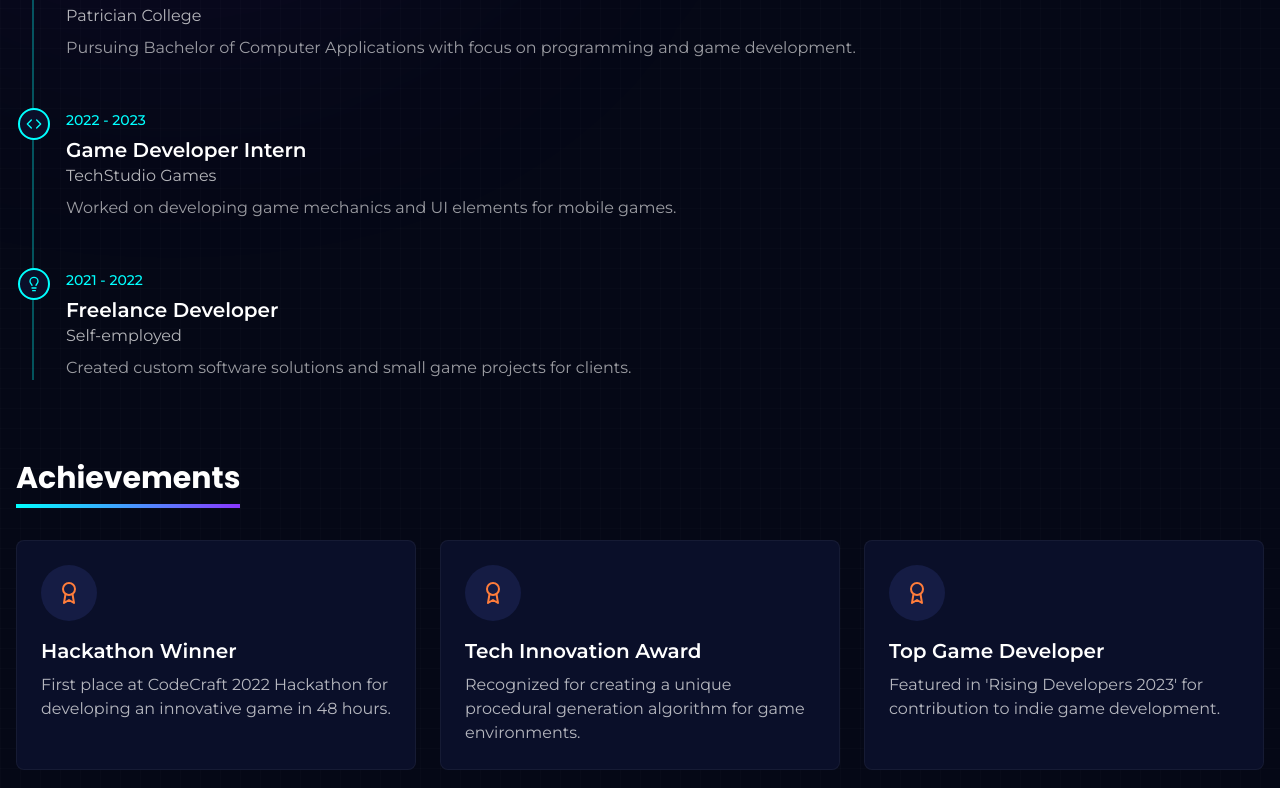
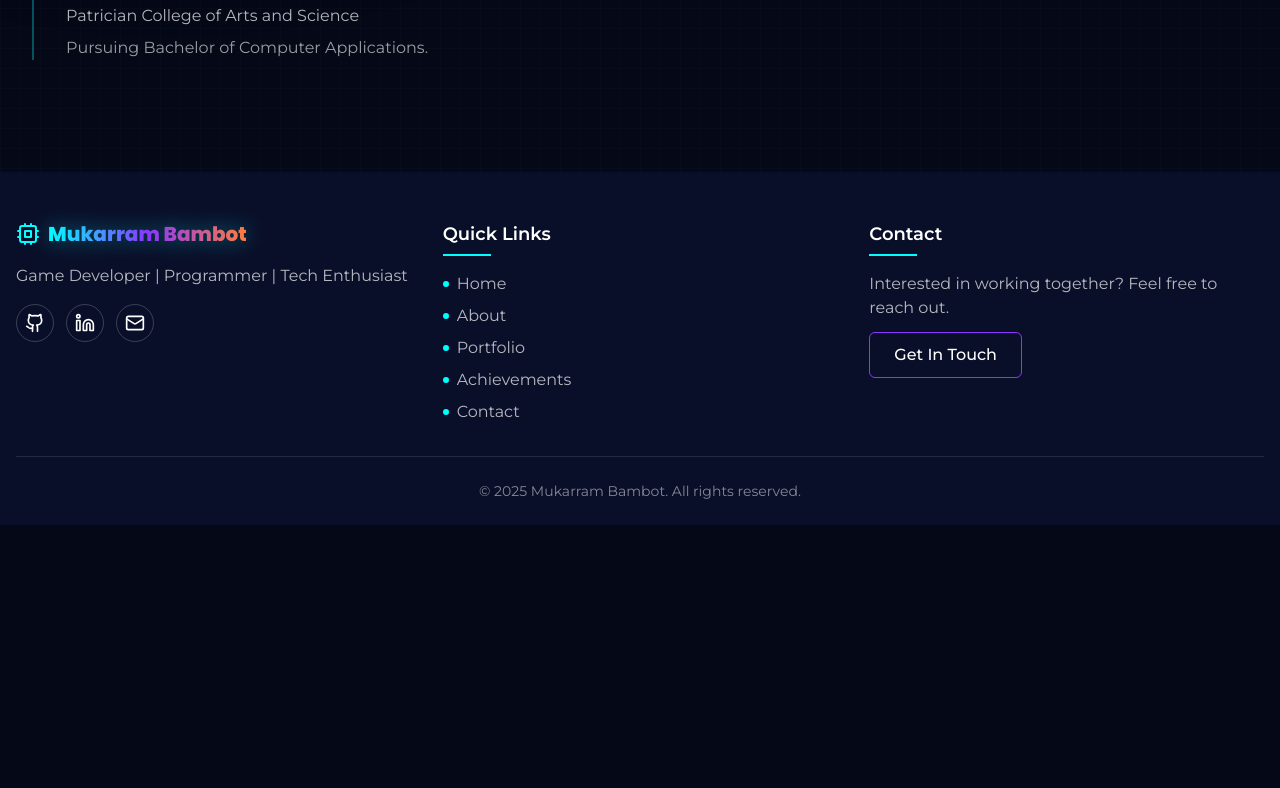
Before and after one commit to MukarramBambot/My-Portfolio, a React (Vite) app: page /about in a window 1280 px wide. Shown: the part 1392-2180 px from the top of the page. After the commit the page ends 1917 px from the top, so only its background shows below. Built offline with nearby package versions, Linux system fonts and the light colour scheme.

Commit message:
updation

```diff
--- a/src/pages/About.tsx
+++ b/src/pages/About.tsx
@@ -1,6 +1,6 @@
 import { motion } from 'framer-motion';
 import { Link } from 'react-router-dom';
-import { Code, Award, Lightbulb, GraduationCap } from 'lucide-react';
+import { Code, Lightbulb, GraduationCap } from 'lucide-react';
 import PageTransition from '../components/PageTransition';
 import SkillBar from '../components/SkillBar';
 
@@ -20,22 +20,10 @@ const About = ({ onHover }: AboutProps) => {
 
   const experiences = [
     {
-      year: "2023 - Present",
+      year: "2022 - 2025",
       title: "BCA Student",
-      company: "Patrician College",
-      description: "Pursuing Bachelor of Computer Applications with focus on programming and game development."
-    },
-    {
-      year: "2022 - 2023",
-      title: "Game Developer Intern",
-      company: "TechStudio Games",
-      description: "Worked on developing game mechanics and UI elements for mobile games."
-    },
-    {
-      year: "2021 - 2022",
-      title: "Freelance Developer",
-      company: "Self-employed",
-      description: "Created custom software solutions and small game projects for clients."
+      company: "Patrician College of Arts and Science",
+      description: "Pursuing Bachelor of Computer Applications."
     }
   ];
 
@@ -80,7 +68,7 @@ const About = ({ onHover }: AboutProps) => {
             >
               <div className="relative w-full max-w-md mx-auto lg:mx-0 aspect-[4/5] rounded-lg overflow-hidden border border-white/10 neon-border">
                 <img
-                  src="https://images.pexels.com/photos/2379005/pexels-photo-2379005.jpeg?auto=compress&cs=tinysrgb&w=1260&h=750&dpr=2"
+                  src="https://images.pexels.com/photos/2379005/pexels-photo-2379005.jpeg"
                   alt="Mukarram Bambot"
                   className="w-full h-full object-cover"
                 />
@@ -178,7 +166,7 @@ const About = ({ onHover }: AboutProps) => {
           </div>
 
           {/* Experience Timeline */}
-          <div className="mb-20">
+          <div>
             <motion.h2
               className="text-3xl font-poppins font-bold mb-8 relative pb-3 inline-block
               after:content-[''] after:absolute after:bottom-0 after:left-0 after:w-full after:h-1
@@ -202,60 +190,12 @@ const About = ({ onHover }: AboutProps) => {
                   viewport={{ once: true }}
                 >
                   <div className="absolute -left-12 w-8 h-8 bg-dark-200 rounded-full border-2 border-accent-cyan flex items-center justify-center">
-                    {index === 0 ? (
-                      <GraduationCap size={16} className="text-accent-cyan" />
-                    ) : index === 1 ? (
-                      <Code size={16} className="text-accent-cyan" />
-                    ) : (
-                      <Lightbulb size={16} className="text-accent-cyan" />
-                    )}
+                    <GraduationCap size={16} className="text-accent-cyan" />
                   </div>
                   <span className="text-sm text-accent-cyan font-medium">{exp.year}</span>
                   <h3 className="text-xl font-bold mt-1">{exp.title}</h3>
                   <p className="text-white/70 mb-2">{exp.company}</p>
                   <p className="text-white/60">{exp.description}</p>
-                </motion.div>
-              ))}
-            </div>
-          </div>
-
-          {/* Achievements */}
-          <div>
-            <motion.h2
-              className="text-3xl font-poppins font-bold mb-8 relative pb-3 inline-block
-              after:content-[''] after:absolute after:bottom-0 after:left-0 after:w-full after:h-1
-              after:bg-gradient-to-r after:from-accent-cyan after:to-accent-purple"
-              initial={{ opacity: 0, y: 20 }}
-              whileInView={{ opacity: 1, y: 0 }}
-              transition={{ duration: 0.6 }}
-              viewport={{ once: true }}
-            >
-              Achievements
-            </motion.h2>
-
-            <div className="grid grid-cols-1 md:grid-cols-3 gap-6">
-              {[1, 2, 3].map((item, index) => (
-                <motion.div
-                  key={index}
-                  className="bg-dark-200 p-6 rounded-lg border border-white/5 hover:border-accent-cyan/30 transition-all duration-300"
-                  initial={{ opacity: 0, y: 20 }}
-                  whileInView={{ opacity: 1, y: 0 }}
-                  transition={{ duration: 0.5, delay: index * 0.1 }}
-                  viewport={{ once: true }}
-                >
-                  <div className="p-3 bg-dark-300 rounded-full w-14 h-14 flex items-center justify-center mb-4">
-                    <Award className="text-accent-orange" />
-                  </div>
-                  <h3 className="text-xl font-bold mb-2">
-                    {index === 0 ? "Hackathon Winner" : index === 1 ? "Tech Innovation Award" : "Top Game Developer"}
-                  </h3>
-                  <p className="text-white/70">
-                    {index === 0
-                      ? "First place at CodeCraft 2022 Hackathon for developing an innovative game in 48 hours."
-                      : index === 1
-                        ? "Recognized for creating a unique procedural generation algorithm for game environments."
-                        : "Featured in 'Rising Developers 2023' for contribution to indie game development."}
-                  </p>
                 </motion.div>
               ))}
             </div>
```
